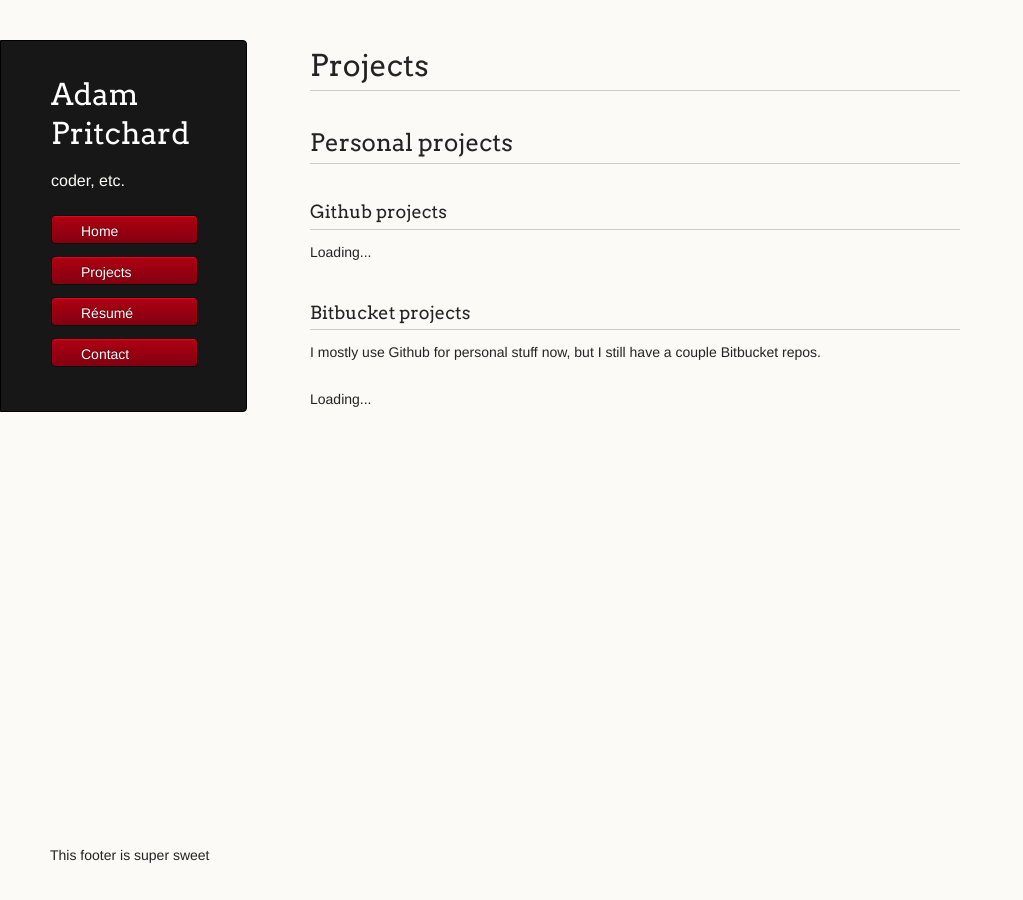
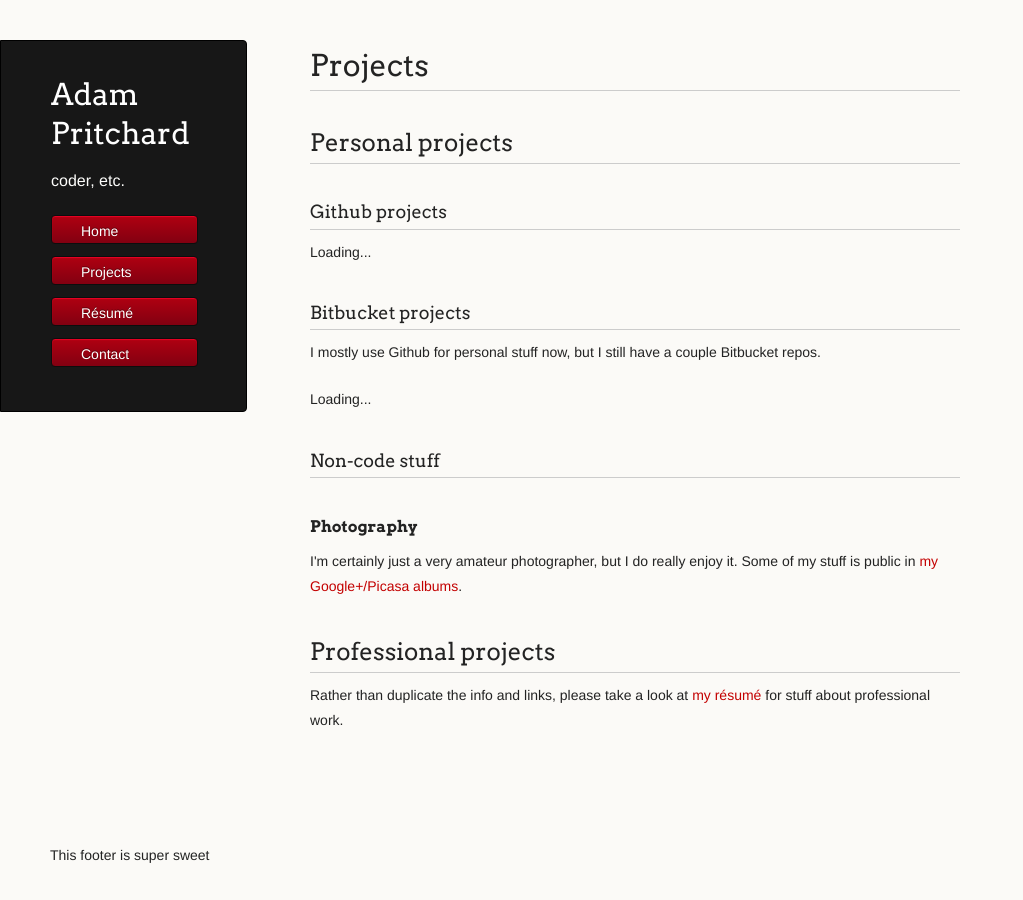
Before and after one commit to adam-p/adam-p.github.com, a Jekyll site: the page built from projects/index.html, in a window 1280 px wide. Shown: the whole page, without its empty margins (0-1023 px from the left). Built offline with Jekyll 4.4.1, drawn with Linux system fonts in a browser that asks for light colours; nearby versions of some CDN libraries.

Commit message:
Added projects links to photos and resume

```diff
--- a/projects/index.html
+++ b/projects/index.html
@@ -46,3 +46,16 @@ name: projects
     </div>
   </div>
 </div>
+
+<h3>Non-code stuff</h3>
+
+<h4>Photography</h4>
+
+I'm certainly just a very amateur photographer, but I do really enjoy it. Some of my stuff is public in
+<a href="https://plus.google.com/photos/112228900913862544865/albums">my Google+/Picasa albums</a>.
+
+
+<h2>Professional projects</h2>
+
+Rather than duplicate the info and links, please take a look at
+<a href="/resume/">my résumé</a> for stuff about professional work.
```
